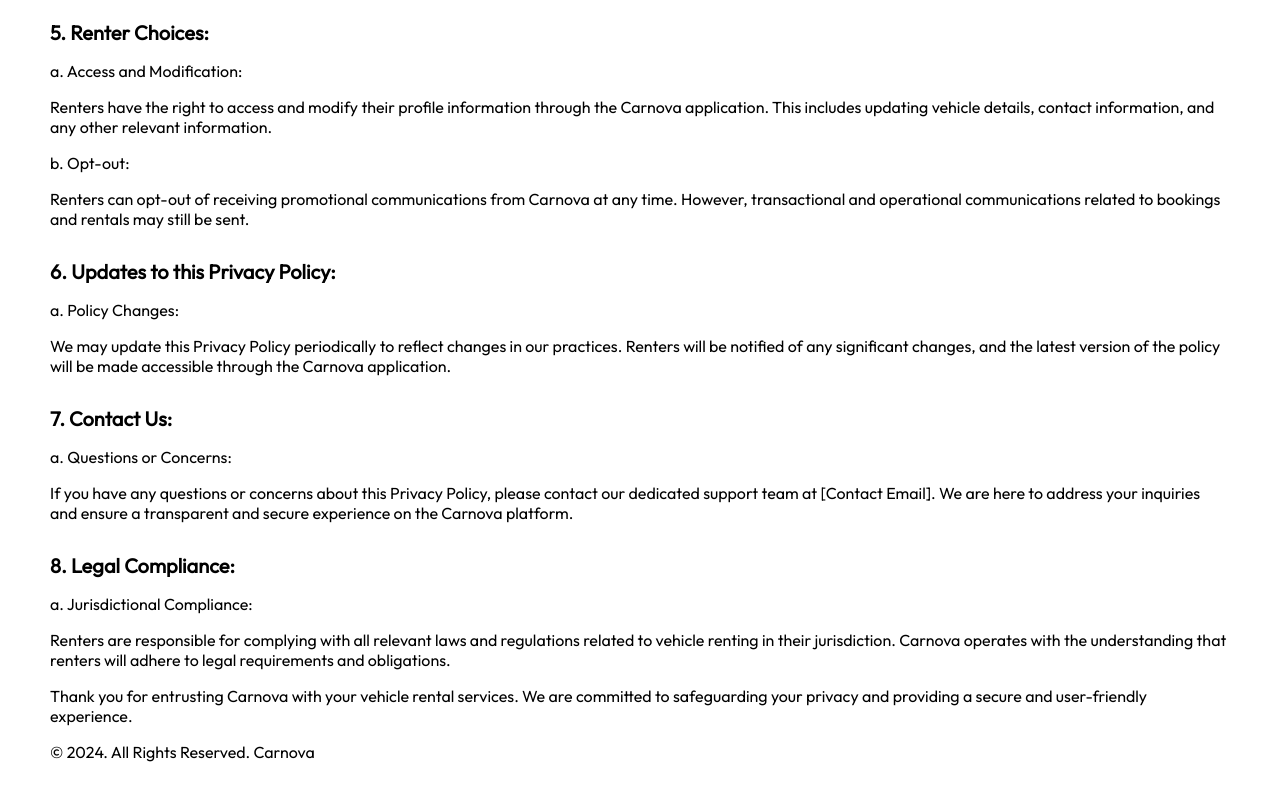
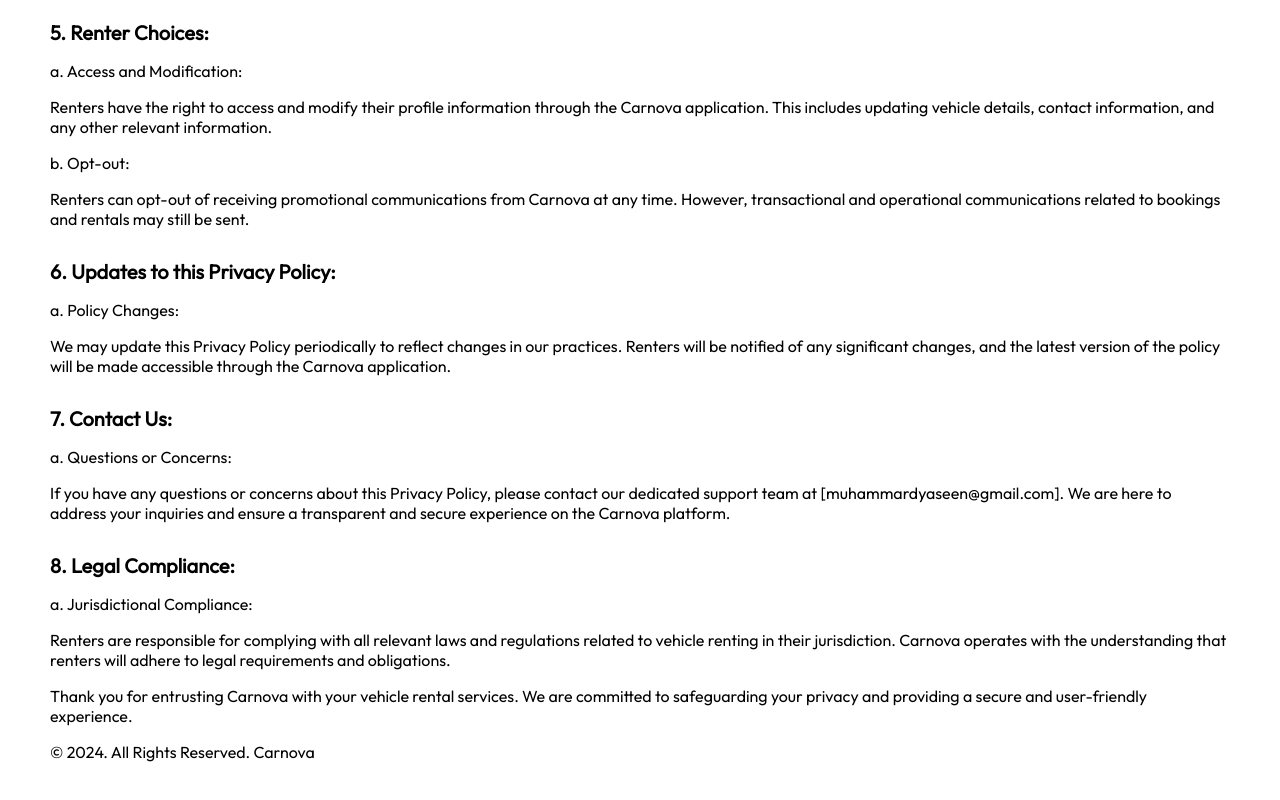
Before and after one commit to yaseeeeeeeeeeen/carnova_host_privacy_and_policy, a plain HTML site: page index.html in a window 1280 px wide. Shown: the part 1638-2438 px from the top of the page. Drawn offline with Linux system fonts and the light colour scheme.

Commit message:
email-added

```diff
--- a/index.html
+++ b/index.html
@@ -70,7 +70,7 @@
     <div class="sub-heading">7. Contact Us:</div>
 
     <p>a. Questions or Concerns:</p>
-    <p>If you have any questions or concerns about this Privacy Policy, please contact our dedicated support team at [Contact Email]. We are here to address your inquiries and ensure a transparent and secure experience on the Carnova platform.</p>
+    <p>If you have any questions or concerns about this Privacy Policy, please contact our dedicated support team at [muhammardyaseen@gmail.com]. We are here to address your inquiries and ensure a transparent and secure experience on the Carnova platform.</p>
 
     <div class="sub-heading">8. Legal Compliance:</div>
 
```
